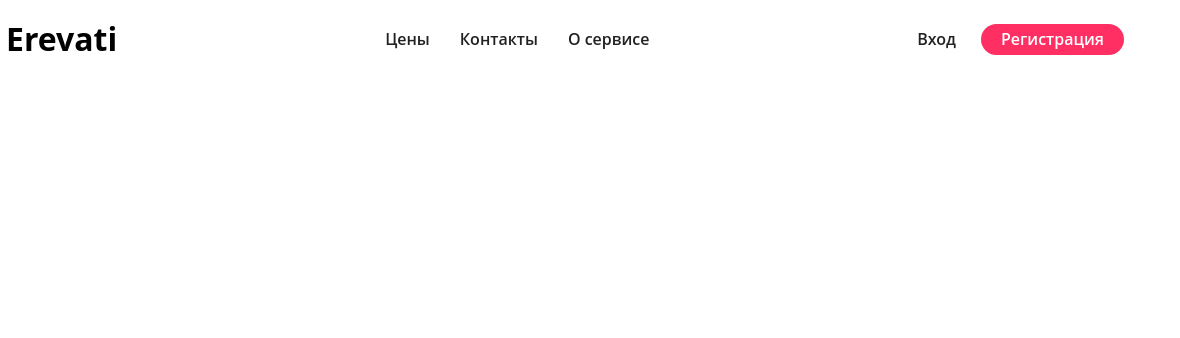
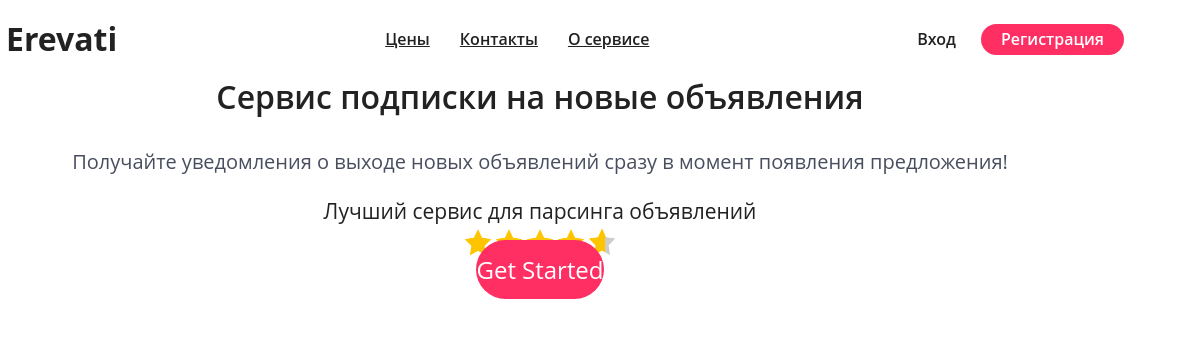
Before and after one commit to nookimy/erevati, a website: page app/index.html in a window 1280 px wide. Shown: the full height of the page, 100-1280 px from the left. Drawn offline with nearby package versions, Linux system fonts and the light colour scheme; files that its build step writes are made by us from their sources.

Commit message:
Начало верстки блока intro

```diff
--- a/app/index.html
+++ b/app/index.html
@@ -30,5 +30,19 @@
     	<a class="user__reg button" href="">Регистрация</a>
     </section>
 	</header>
+  <section class="intro">
+    <div class="intro__text">
+      <h1 class="intro__title">Сервис подписки на новые объявления</h1>
+      <h2 class="intro__subtitle">Получайте уведомления о выходе новых объявлений сразу в момент появления предложения!</h2>
+      <p class="intro__note">Лучший сервис для парсинга объявлений</p>
+      <img class="intro__raiting" src="/img/raiting.png" alt="">
+      <a class="intro__more-button button" href="#" title="Узнать больше">
+      Get Started
+    </a>
+    </div>
+    <div class="intro__image">
+      <img src="" alt="">
+    </div>
+  </section>
 </body>
 </html>
--- a/app/less/main.less
+++ b/app/less/main.less
@@ -16,6 +16,7 @@ body {
   padding: 0;
   font-size: 16px;
   line-height: 1.2;
+  color: #222;
   font-family: "open sans", sans-serif;
 }
 
@@ -90,6 +91,13 @@ img {
 
 /*Style*/
 
+.button {
+  color: #fff;
+  background-color: #ff2e63;
+  border-radius: calc(40px/2);
+  text-decoration: none;
+}
+
 .container {
   width: 100%;
   max-width: 1200px;
@@ -103,7 +111,7 @@ img {
 	flex-wrap: wrap;
 	justify-content: space-between;
   margin-top: 20px;
-  margin-top: 20px;
+  margin-bottom: 20px;
 }
 
 .main-nav {
@@ -129,7 +137,6 @@ img {
 
     & a {
       color: @grey-darker;
-      text-decoration: none;
 
       &:hover {
         color: @pink;
@@ -171,11 +178,53 @@ img {
   }
 }
 
-.button {
-  color: #fff;
-  background-color: #ff2e63;
-  border-radius: calc(40px/2);
+.intro {
+  padding-bottom: 60px;
+  text-align: center;
+
+  &__text {
+    padding: 0 32px;
+  }
+
+  &__title {
+    font-size: 32px;
+    font-weight: 600;
+    line-height: 1.2;
+    margin: 0 0 32px 0;
+    padding: 0;
+  }
+
+  &__subtitle {
+    color: #494e5f;
+    font-size: 20px;
+    font-weight: 400;
+    line-height: 1.3;
+    margin: 24px 0;
+  }
+
+  &__note {
+    margin: 12px 0 4px;
+    font-size: 21px;
+  }
+
+  &__raiting {
+    display: block;
+    height: 28px;
+    margin: 0 auto;
+    width: 152px;
+  }
+
+  &__more-button {
+    border-radius: 30px;
+    font-size: 24px;
+    padding-bottom: 13px;
+    padding-top: 13px;
+    margin-top: 60px;
+  }
 }
+
+
+
 
 @media (max-width: @phones-max-width) {
   .name-header {
```
Also changed, not shown: app/img/raiting.png (added).
